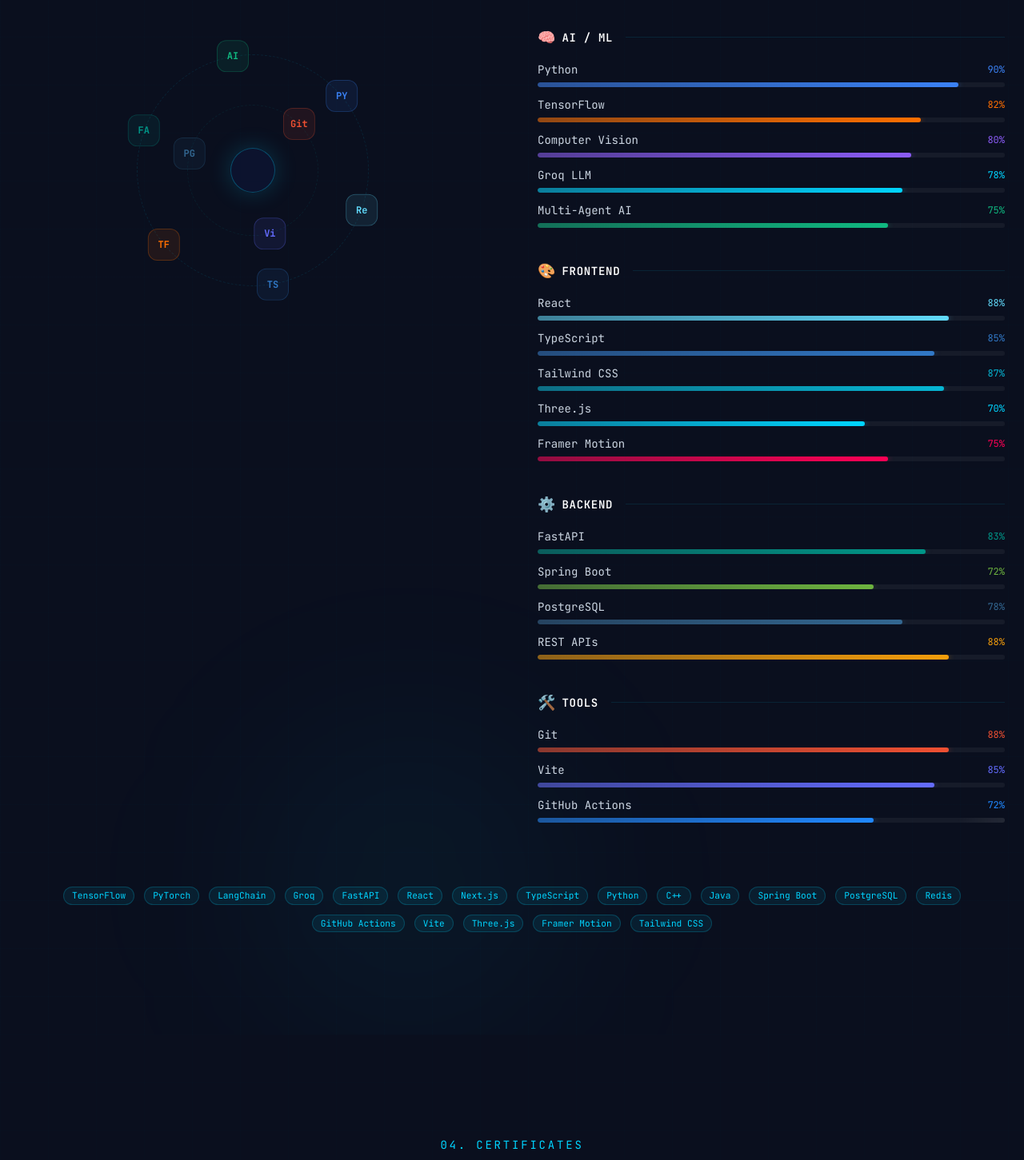
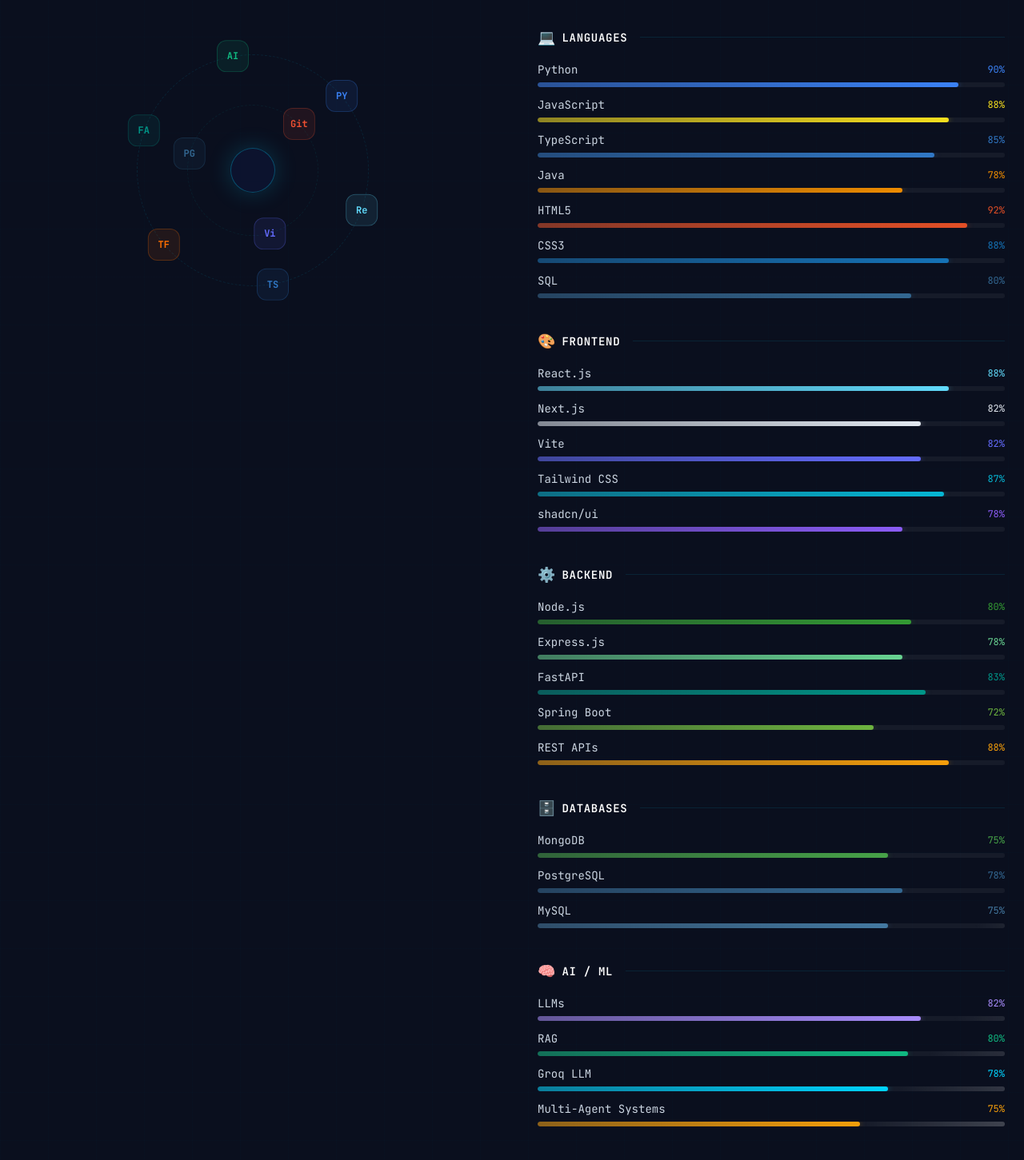
Before and after one commit to VinayG759/My-PortFolio, a React (Vite) app: page / in a window 1280 px wide. Shown: the part 3360-4811 px from the top of the page at 80% size. Built offline with nearby package versions, Linux system fonts and the light colour scheme.

Commit message:
feat: add resume download and sync skills with resume and edited skills section

```diff
--- a/src/data/skills.ts
+++ b/src/data/skills.ts
@@ -13,55 +13,80 @@
 
 export const skillGroups: SkillGroup[] = [
   {
-    category: 'AI / ML',
-    icon: '🧠',
+    category: 'Languages',
+    icon: '💻',
     skills: [
-      { name: 'Python', level: 90, icon: '🐍', color: '#3B82F6' },
-      { name: 'TensorFlow', level: 82, icon: 'TF', color: '#FF6F00' },
-      { name: 'Computer Vision', level: 80, icon: 'CV', color: '#8B5CF6' },
-      { name: 'Groq LLM', level: 78, icon: 'AI', color: '#00D4FF' },
-      { name: 'Multi-Agent AI', level: 75, icon: 'MA', color: '#10B981' },
+      { name: 'Python',     level: 90, icon: '🐍', color: '#3B82F6' },
+      { name: 'JavaScript', level: 88, icon: 'JS', color: '#F7DF1E' },
+      { name: 'TypeScript', level: 85, icon: 'TS', color: '#3178C6' },
+      { name: 'Java',       level: 78, icon: '☕', color: '#ED8B00' },
+      { name: 'HTML5',      level: 92, icon: 'HT', color: '#E34F26' },
+      { name: 'CSS3',       level: 88, icon: 'CS', color: '#1572B6' },
+      { name: 'SQL',        level: 80, icon: 'SQL', color: '#336791' },
     ],
   },
   {
     category: 'Frontend',
     icon: '🎨',
     skills: [
-      { name: 'React', level: 88, icon: 'Re', color: '#61DAFB' },
-      { name: 'TypeScript', level: 85, icon: 'TS', color: '#3178C6' },
-      { name: 'Tailwind CSS', level: 87, icon: 'TW', color: '#06B6D4' },
-      { name: 'Three.js', level: 70, icon: '3D', color: '#00D4FF' },
-      { name: 'Framer Motion', level: 75, icon: 'FM', color: '#FF0055' },
+      { name: 'React.js',    level: 88, icon: 'Re', color: '#61DAFB' },
+      { name: 'Next.js',     level: 82, icon: 'Nx', color: '#E2E8F0' },
+      { name: 'Vite',        level: 82, icon: 'Vi', color: '#646CFF' },
+      { name: 'Tailwind CSS',level: 87, icon: 'TW', color: '#06B6D4' },
+      { name: 'shadcn/ui',   level: 78, icon: 'SH', color: '#8B5CF6' },
     ],
   },
   {
     category: 'Backend',
     icon: '⚙️',
     skills: [
-      { name: 'FastAPI', level: 83, icon: 'FA', color: '#009688' },
-      { name: 'Spring Boot', level: 72, icon: 'SB', color: '#6DB33F' },
+      { name: 'Node.js',    level: 80, icon: 'No', color: '#339933' },
+      { name: 'Express.js', level: 78, icon: 'Ex', color: '#68D391' },
+      { name: 'FastAPI',    level: 83, icon: 'FA', color: '#009688' },
+      { name: 'Spring Boot',level: 72, icon: 'SB', color: '#6DB33F' },
+      { name: 'REST APIs',  level: 88, icon: 'API', color: '#F59E0B' },
+    ],
+  },
+  {
+    category: 'Databases',
+    icon: '🗄️',
+    skills: [
+      { name: 'MongoDB',    level: 75, icon: 'Mo', color: '#47A248' },
       { name: 'PostgreSQL', level: 78, icon: 'PG', color: '#336791' },
-      { name: 'REST APIs', level: 88, icon: 'API', color: '#F59E0B' },
+      { name: 'MySQL',      level: 75, icon: 'My', color: '#4479A1' },
+    ],
+  },
+  {
+    category: 'AI / ML',
+    icon: '🧠',
+    skills: [
+      { name: 'LLMs',               level: 82, icon: 'LM', color: '#A78BFA' },
+      { name: 'RAG',                level: 80, icon: 'RAG', color: '#10B981' },
+      { name: 'Groq LLM',           level: 78, icon: 'GQ', color: '#00D4FF' },
+      { name: 'Multi-Agent Systems', level: 75, icon: 'MA', color: '#F59E0B' },
     ],
   },
   {
     category: 'Tools',
     icon: '🛠️',
     skills: [
-      { name: 'Git', level: 88, icon: 'Git', color: '#F05032' },
-      { name: 'Vite', level: 85, icon: 'Vi', color: '#646CFF' },
-      { name: 'GitHub Actions', level: 72, icon: 'GA', color: '#2088FF' },
+      { name: 'Git',     level: 88, icon: 'Git', color: '#F05032' },
+      { name: 'GitHub',  level: 88, icon: 'GH',  color: '#6E5494' },
+      { name: 'Postman', level: 82, icon: 'PM',  color: '#FF6C37' },
+      { name: 'Vercel',  level: 80, icon: 'Ve',  color: '#E2E8F0' },
+      { name: 'Render',  level: 75, icon: 'Rn',  color: '#46E3B7' },
+      { name: 'VS Code', level: 90, icon: 'VS',  color: '#007ACC' },
     ],
   },
 ];
 
 export const orbitSkills = [
-  { name: 'Python', color: '#3B82F6', angle: 0 },
-  { name: 'React', color: '#61DAFB', angle: 45 },
-  { name: 'TypeScript', color: '#3178C6', angle: 90 },
-  { name: 'TensorFlow', color: '#FF6F00', angle: 135 },
-  { name: 'FastAPI', color: '#009688', angle: 180 },
-  { name: 'Three.js', color: '#00D4FF', angle: 225 },
-  { name: 'PostgreSQL', color: '#336791', angle: 270 },
-  { name: 'Groq LLM', color: '#10B981', angle: 315 },
+  { name: 'Python',     color: '#3B82F6', angle: 0   },
+  { name: 'React',      color: '#61DAFB', angle: 45  },
+  { name: 'TypeScript', color: '#3178C6', angle: 90  },
+  { name: 'Next.js',    color: '#E2E8F0', angle: 135 },
+  { name: 'FastAPI',    color: '#009688', angle: 180 },
+  { name: 'PostgreSQL', color: '#336791', angle: 225 },
+  { name: 'Groq LLM',   color: '#00D4FF', angle: 270 },
+  { name: 'RAG',        color: '#10B981', angle: 315 },
 ];
--- a/src/sections/Hero.tsx
+++ b/src/sections/Hero.tsx
@@ -121,8 +121,8 @@
           <motion.a
             whileHover={{ scale: 1.04, y: -2 }}
             whileTap={{ scale: 0.97 }}
-            href="/resume.pdf"
-            download="Vinay_G_Resume.pdf"
+            href="/Vinay_G_Resume.docx"
+            download="Vinay_G_Resume.docx"
             className="px-8 py-3.5 border border-electric/40 text-electric font-semibold font-mono rounded-full text-sm hover:bg-electric/8 transition-all duration-300"
             style={{ boxShadow: '0 0 10px rgba(0,212,255,0.1)' }}
             onMouseEnter={(e) =>
```
Also changed, not shown: .claude/settings.json, 2 other files (tests, documents, lock files or other folders).
